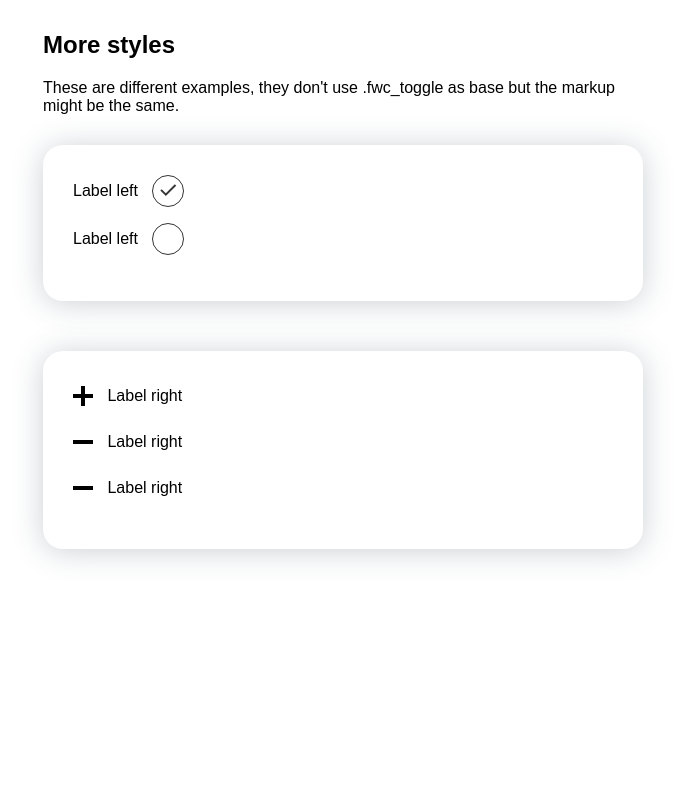
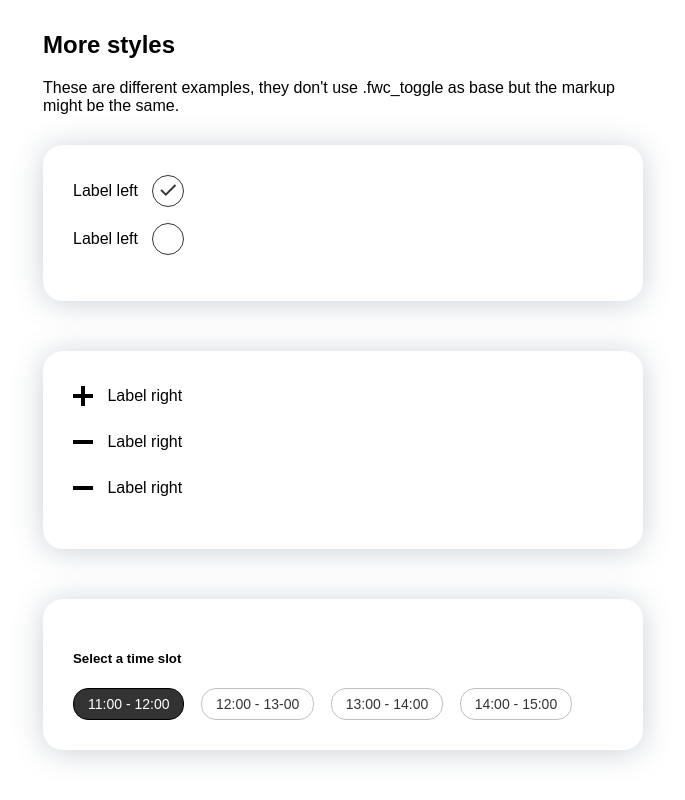
Before and after one commit to skipstorm/fun_with_checkboxes, a plain HTML site: page toggle_styles.html in a window 1280 px wide. Shown: the part 1145-1945 px from the top of the page, without its empty margins (297-982 px from the left). Before the commit the page ends 1744 px from the top, so only its background shows below. Drawn offline with Linux system fonts and the light colour scheme.

Commit message:
Added time slot style

```diff
--- a/toggle_styles.html
+++ b/toggle_styles.html
@@ -180,6 +180,27 @@
             transform: rotate(90deg);
         }
         .fwc_style2 span{line-height: 30px; vertical-align: middle; margin-right: 10px;}
+
+        /* 3 */
+        .fwc_style3 span {
+            cursor: pointer;
+            font-size: 14px;
+            border: 1px rgba(0,0,0, .25) solid;
+            border-radius: 15px;
+            color: #333333;
+            font-weight: normal;
+            line-height: 30px;
+            height: 30px;
+            display: inline-block;
+            padding: 0 14px;
+            margin-right: 12px;
+            transition-duration: 300ms;
+        }
+        .fwc_style3 input:checked ~ span {
+            color: #ffffff;
+            border-color: #000000;
+            background-color: #333333;
+        }
     </style>
 </head>
 
@@ -343,6 +364,30 @@
                 </label>
             </div>
         </form>
+
+
+        <form class="block">
+            <!-- This form is just used to avoid name conflicts among the examples -->
+            <h5>Select a time slot</h5>
+            <div>
+                <label class="fwc_style3">
+                    <input checked type="radio" name="ex1_a" value="1">
+                    <span>11:00 - 12:00</span>
+                </label>
+                <label class="fwc_style3">
+                    <input type="radio" name="ex1_a" value="2">
+                    <span>12:00 - 13-00</span>
+                </label>
+                <label class="fwc_style3">
+                    <input type="radio" name="ex1_a" value="3">
+                    <span>13:00 - 14:00</span>
+                </label>
+                <label class="fwc_style3">
+                    <input type="radio" name="ex1_a" value="4">
+                    <span>14:00 - 15:00</span>
+                </label>
+            </div>
+        </form>
     </div>
 </body>
 
```
